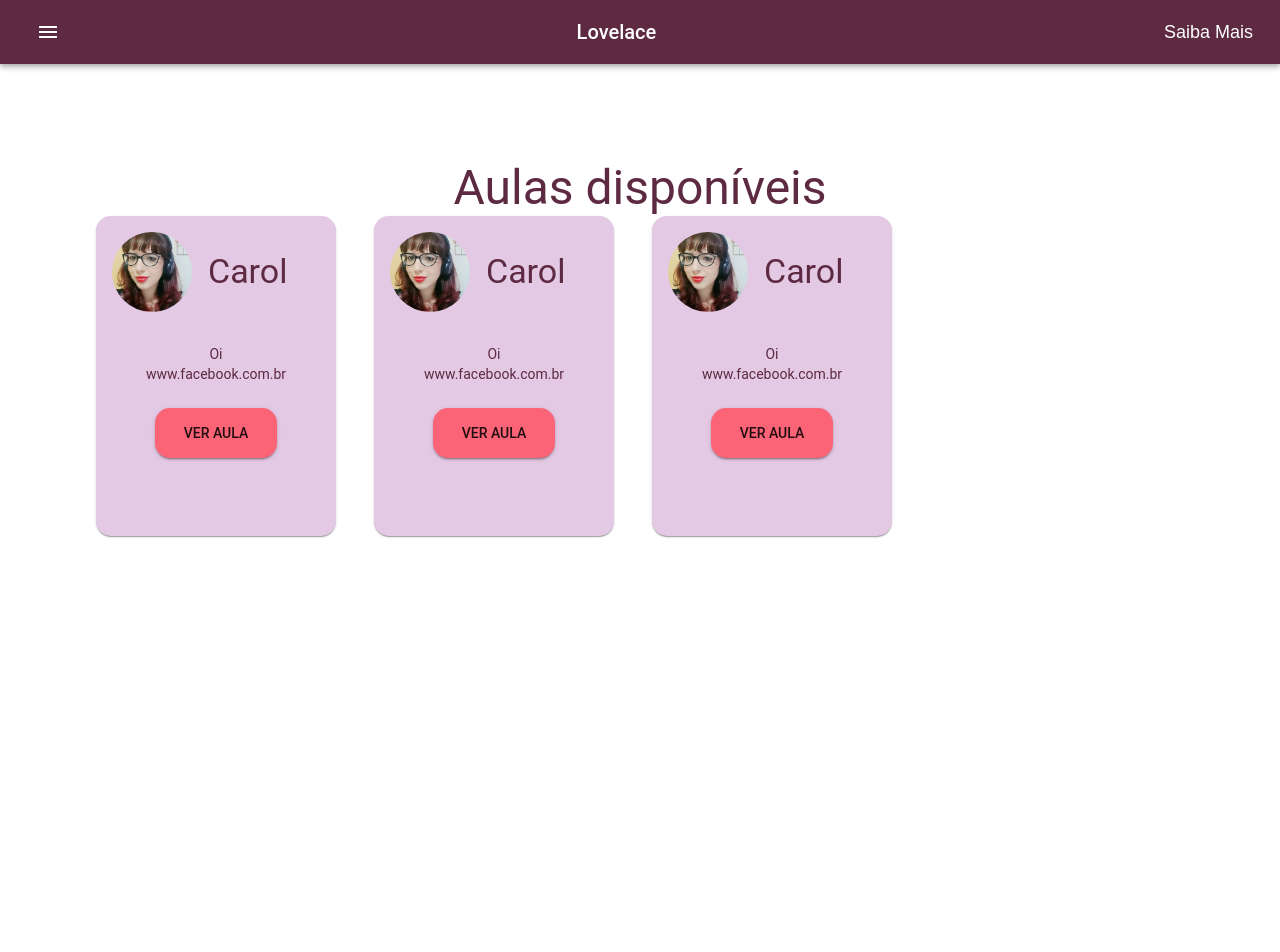
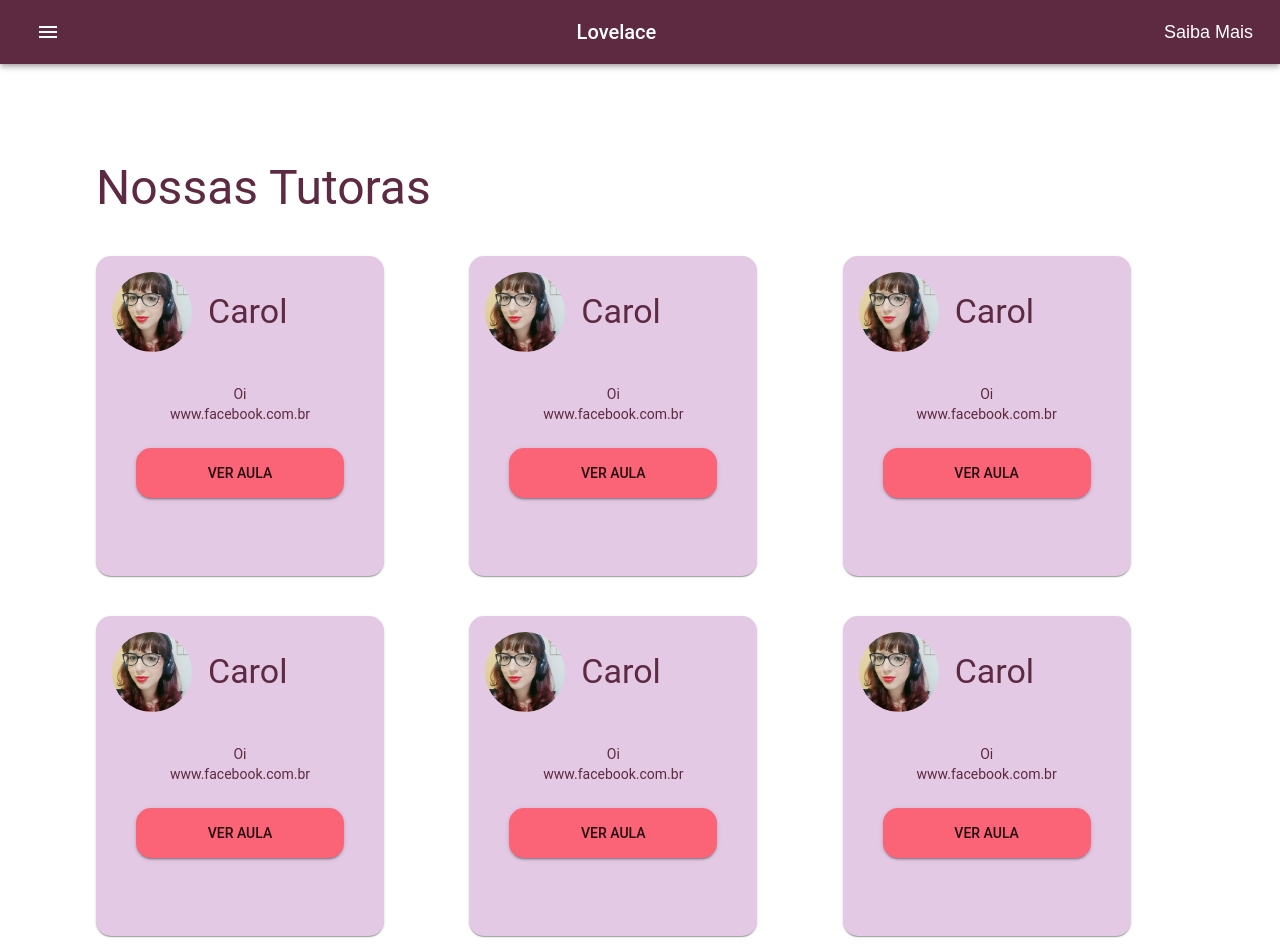
Before and after one commit to karinahuh/RP2, a React (Create React App) app: page /monitoras-lista in a window 1280 px wide. Shown: the top 952 px of the page. Before the commit the page ends 800 px from the top, so only its background shows below. Built offline with nearby package versions, Linux system fonts and the light colour scheme.

Commit message:
alteraçao cards monitoras

```diff
--- a/src/components/MonitorCard.tsx
+++ b/src/components/MonitorCard.tsx
@@ -19,7 +19,7 @@ type LessonCardProps = {
 const useStyles = makeStyles(() =>
   createStyles({
     root: {
-      maxWidth: '15rem',
+      maxWidth: '18rem',
       height: '20rem',
       borderRadius: 15,
     },
@@ -30,8 +30,8 @@ const useStyles = makeStyles(() =>
     button: {
       width: '250px',
       height: '50px',
-      marginLeft: '3.2rem',
-      marginRight: '3.2rem',
+      marginLeft: '2rem',
+      marginRight: '2rem',
       fontWeight: 6000,
       borderRadius: 15,
     },
@@ -51,7 +51,7 @@ export default function MonitorCard({ name, description, link }:LessonCardProps)
         avatar={
           <Avatar alt="Carol" src={TeacherImg} className={classes.imageSize} />
         }
-        titleTypographyProps={{variant:'h4' }}
+        titleTypographyProps={{variant:'h4'}}
         title='Carol'
       />
       <CardContent>
--- a/src/pages/MonitorList.tsx
+++ b/src/pages/MonitorList.tsx
@@ -13,16 +13,31 @@ export default function LessonList() {
     <>
     <Header/>
     <div className={classes.root}>
-    <Typography variant='h3' color='primary'>Aulas disponíveis</Typography>
+    <Typography variant='h3' color='primary' > Nossas Tutoras </Typography>
+    <br></br>
+    <br></br>
 
-    <Grid container spacing={3}>
-      <Grid container item xs={3}>
+    <Grid container spacing={4}>
+      <Grid container item xs={4}>
        <MonitorCard name='Carol' description='Oi' link='www.facebook.com.br'/>
       </Grid>
-      <Grid container item xs={3}>
+      <Grid container item xs={4}>
         <MonitorCard name='Carol' description='Oi' link='www.facebook.com.br'/>
       </Grid>
-      <Grid container item xs={3}>
+      <Grid container item xs={4}>
+        <MonitorCard name='Carol' description='Oi' link='www.facebook.com.br'/>
+      </Grid>
+    </Grid>
+    <br></br>
+    <br></br>
+    <Grid container spacing={4}>
+      <Grid container item xs={4}>
+       <MonitorCard name='Carol' description='Oi' link='www.facebook.com.br'/>
+      </Grid>
+      <Grid container item xs={4}>
+        <MonitorCard name='Carol' description='Oi' link='www.facebook.com.br'/>
+      </Grid>
+      <Grid container item xs={4}>
         <MonitorCard name='Carol' description='Oi' link='www.facebook.com.br'/>
       </Grid>
     </Grid>
@@ -37,7 +52,7 @@ const useStyles = makeStyles(() =>
       display: 'flex',
       flexDirection: 'column',
       padding: '2rem',
-      alignItems: 'center',
+      alignItems: 'left',
       borderRadius: 15,
       margin: '4rem',
     },
```
